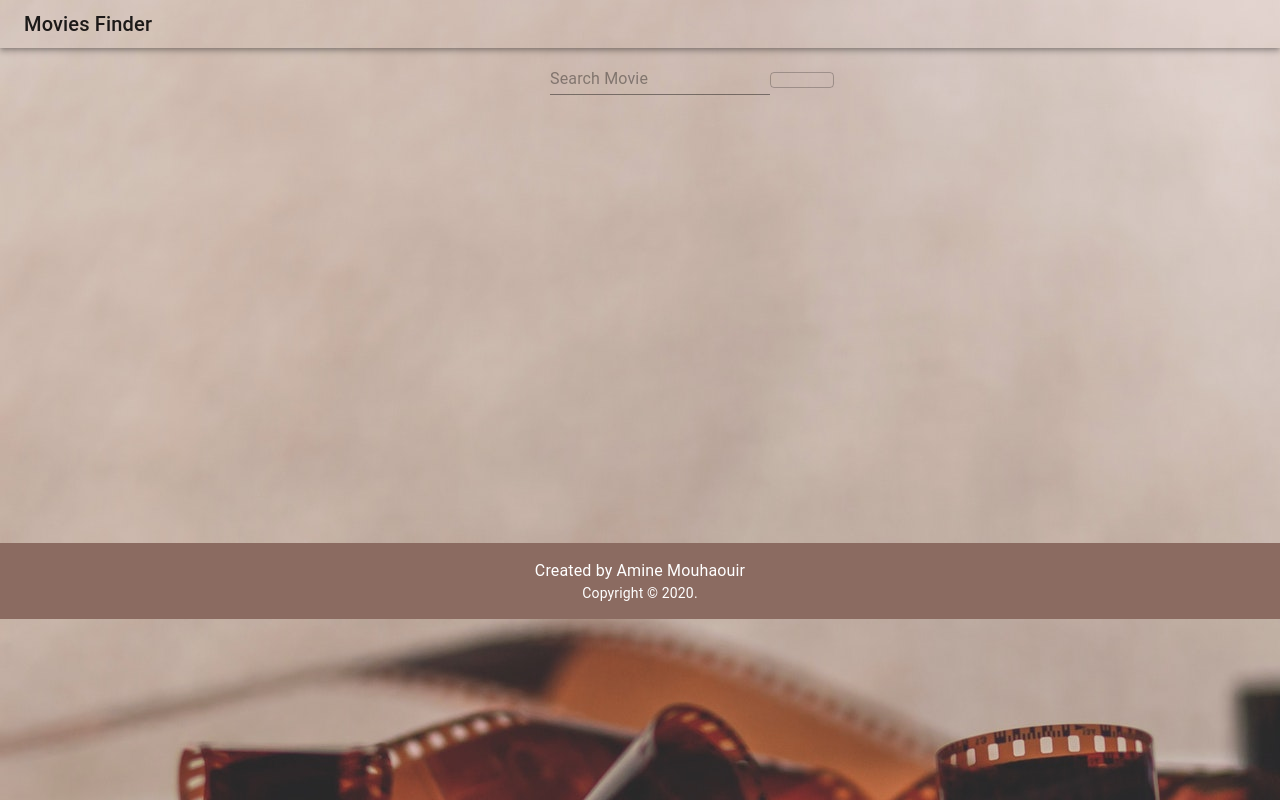
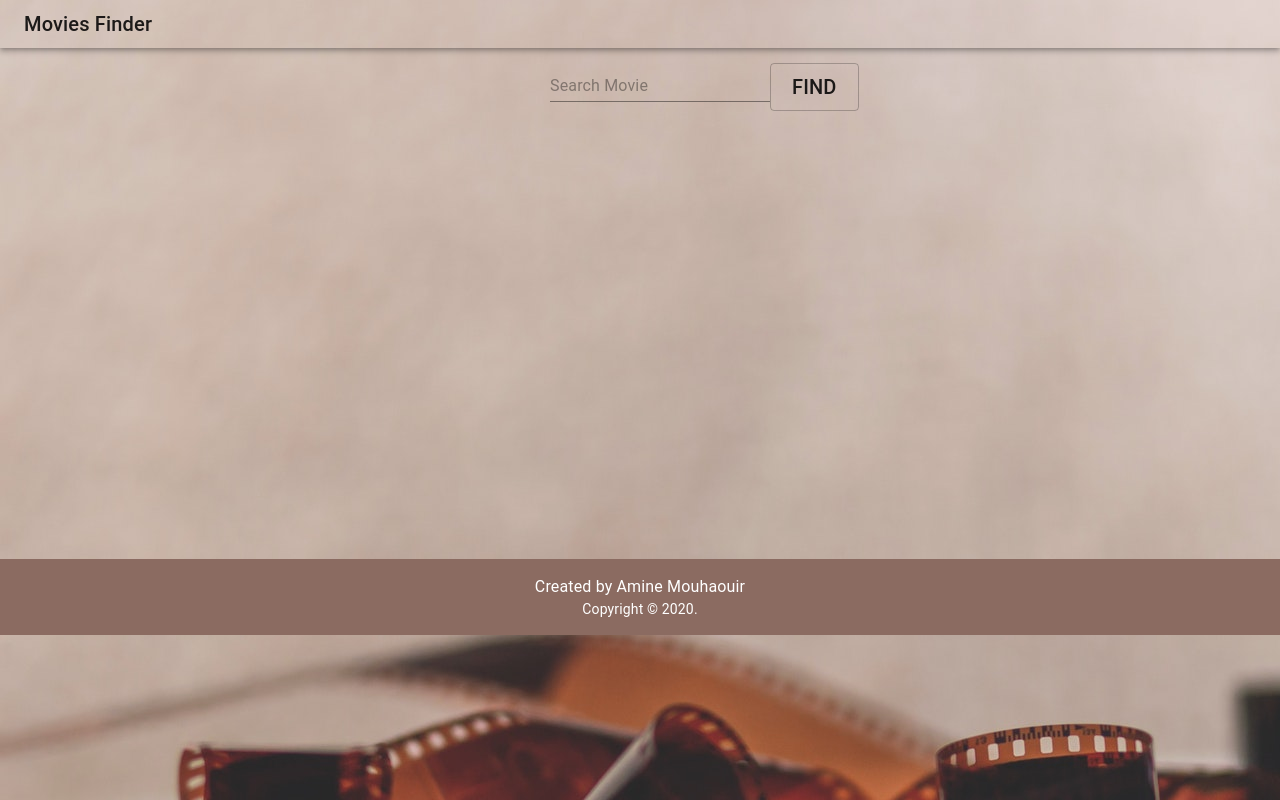
Before and after one commit to MOUHAOUIR-Amine/Movie-Finder, a React (Create React App) app: page / in a window 1280 px wide. Built offline with nearby package versions, Linux system fonts and the light colour scheme.

Commit message:
third4 try

```diff
--- a/src/components/App.js
+++ b/src/components/App.js
@@ -20,7 +20,7 @@ class App extends Component {
   handleSubmit=(event) => {
     event.preventDefault();
 
-    fetch('https://api.tvmaze.com/search/shows?q=test&query=$(this.state.searchTerm)')
+    fetch('https://api.tvmaze.com/search/shows?q='+this.state.searchTerm)
     .then(data => data.json())
     .then(data => {
       console.log(data);
--- a/src/components/Search.js
+++ b/src/components/Search.js
@@ -11,8 +11,10 @@ function Search(props){
           <Row>
             <form  noValidate autoComplete="off" onSubmit={props.handleSubmit}>
                 <Input placeholder="Search Movie" onChange={props.handleChange} />
-                <Button  variant="outlined" size="large"  >
-
+                <Button  variant="outlined" size="large" onClick={props.handleSubmit} >
+                    <Typography variant="h6" color="inherit">
+                        Find
+                    </Typography>
                 </Button>
             </form>
           </Row>
```
